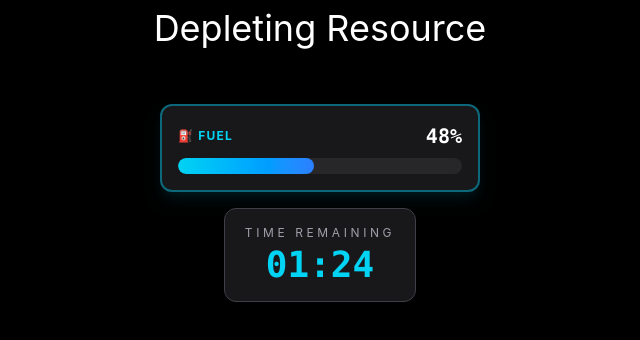
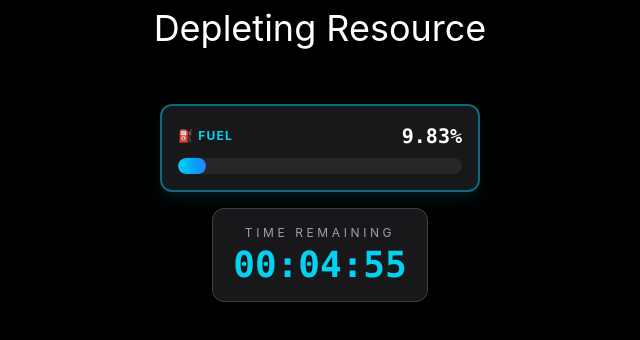
Before and after one commit to AkashM006/experiments.game-mechanics, a React (Vite) app: page /depleting-resource in a window 1280 px wide. Shown: the top 340 px of the page, without its empty margins (320-960 px from the left). Built offline with nearby package versions, Linux system fonts and the light colour scheme.

Commit message:
Completed decay mechanism

```diff
--- a/src/components/depletingResource/ResourceCountDown.tsx
+++ b/src/components/depletingResource/ResourceCountDown.tsx
@@ -1,4 +1,17 @@
+import { useMemo } from "react";
+import DepletingResourceDomain from "../../domain/DepletingResource";
+import { useDepletingResourceStore } from "../../state/DepletingResourceStore";
+import Utils from "../../utils";
+
 const ResourceCountDown = () => {
+  const remainingFuel = useDepletingResourceStore((state) => state.fuel);
+
+  const pendingTime = useMemo(() => {
+    const pendingTimeInMs =
+      DepletingResourceDomain.getPendingTime(remainingFuel);
+    return Utils.formatDuration(pendingTimeInMs);
+  }, [remainingFuel]);
+
   return (
     <div className="mt-4 mx-auto w-fit rounded-xl border border-zinc-700 bg-zinc-900 px-5 py-4">
       <div className="text-center text-xs uppercase tracking-[0.3em] text-zinc-400">
@@ -6,7 +19,7 @@ const ResourceCountDown = () => {
       </div>
 
       <div className="mt-1 font-mono text-4xl font-bold text-cyan-400 text-center">
-        01:24
+        {pendingTime}
       </div>
     </div>
   );
--- a/src/components/depletingResource/ResourceGauge.tsx
+++ b/src/components/depletingResource/ResourceGauge.tsx
@@ -1,5 +1,5 @@
-import { useEffect } from "react";
-import { useDepletingResourceStore } from "../../state/depletingResourceStore";
+import { useEffect, useRef } from "react";
+import { useDepletingResourceStore } from "../../state/DepletingResourceStore";
 
 const ResourceGauge = () => {
   const fuel = useDepletingResourceStore((state) => state.fuel);
@@ -7,15 +7,20 @@ const ResourceGauge = () => {
 
   const deplete = useDepletingResourceStore((state) => state.depletionTick);
 
-  const fuelPercentage = Math.round((fuel / maxFuel) * 100);
+  const fuelPercentage = ((fuel / maxFuel) * 100).toFixed(2);
+
+  const lastTickTime = useRef<number | null>(null);
 
   useEffect(() => {
     let frameId: number;
-    let start: number = 0;
+    lastTickTime.current = 0;
 
     const tick = (timestamp: DOMHighResTimeStamp) => {
-      deplete(timestamp - start);
-      start = timestamp;
+      const delta = timestamp - lastTickTime.current!;
+      if (delta >= 1000) {
+        deplete(delta);
+        lastTickTime.current = timestamp;
+      }
       frameId = requestAnimationFrame(tick);
     };
 
@@ -39,7 +44,7 @@ const ResourceGauge = () => {
 
       <div className="h-4 overflow-hidden rounded-full bg-zinc-800">
         <div
-          className="h-full rounded-full bg-gradient-to-r from-cyan-400 to-blue-500 transition-all duration-500"
+          className="h-full rounded-full bg-linear-to-r from-cyan-400 to-blue-500 transition-all duration-500"
           style={{ width: `${fuelPercentage}%` }}
         ></div>
       </div>
--- a/src/domain/DepletingResource/index.ts
+++ b/src/domain/DepletingResource/index.ts
@@ -8,8 +8,14 @@ export interface IResourceStateActions {
   setFuel: (newFuel: number) => void;
 }
 
+// Amount of time take to burn one unit fuel in ms
+const fuelUnitTime = 30 * 1000;
+
+// Depletion rate: 1 unit per five seconds
+const rate = 1 / fuelUnitTime;
+
 const initialResourceState: IResourceState = {
-  fuel: 50,
+  fuel: 10,
   maxFuel: 100,
   updatedAt: new Date(),
 };
@@ -29,7 +35,6 @@ const getCurrentState = (
   delta: number, // in milliseconds
 ): IResourceState => {
   const oldFuel = state.fuel;
-  const rate = 1 / (5 * 1000);
 
   const timeDelta = delta;
 
@@ -43,10 +48,15 @@ const getCurrentState = (
   };
 };
 
+const getPendingTime = (remainingFuel: IResourceState["fuel"]) => {
+  return remainingFuel * fuelUnitTime;
+};
+
 const DepletingResourceDomain = {
   initialResourceState,
   setFuel,
   getCurrentState,
+  getPendingTime,
 };
 
 export default DepletingResourceDomain;
--- /dev/null
+++ b/src/utils/index.ts
@@ -0,0 +1,15 @@
+function formatDuration(ms: number) {
+  const totalSeconds = Math.round(ms / 1000);
+
+  const hours = Math.floor(totalSeconds / 3600);
+  const minutes = Math.floor((totalSeconds % 3600) / 60);
+  const seconds = totalSeconds % 60;
+
+  return `${hours.toString().padStart(2, "0")}:${String(minutes).padStart(2, "0")}:${String(seconds).padStart(2, "0")}`;
+}
+
+const Utils = {
+  formatDuration,
+};
+
+export default Utils;
```
